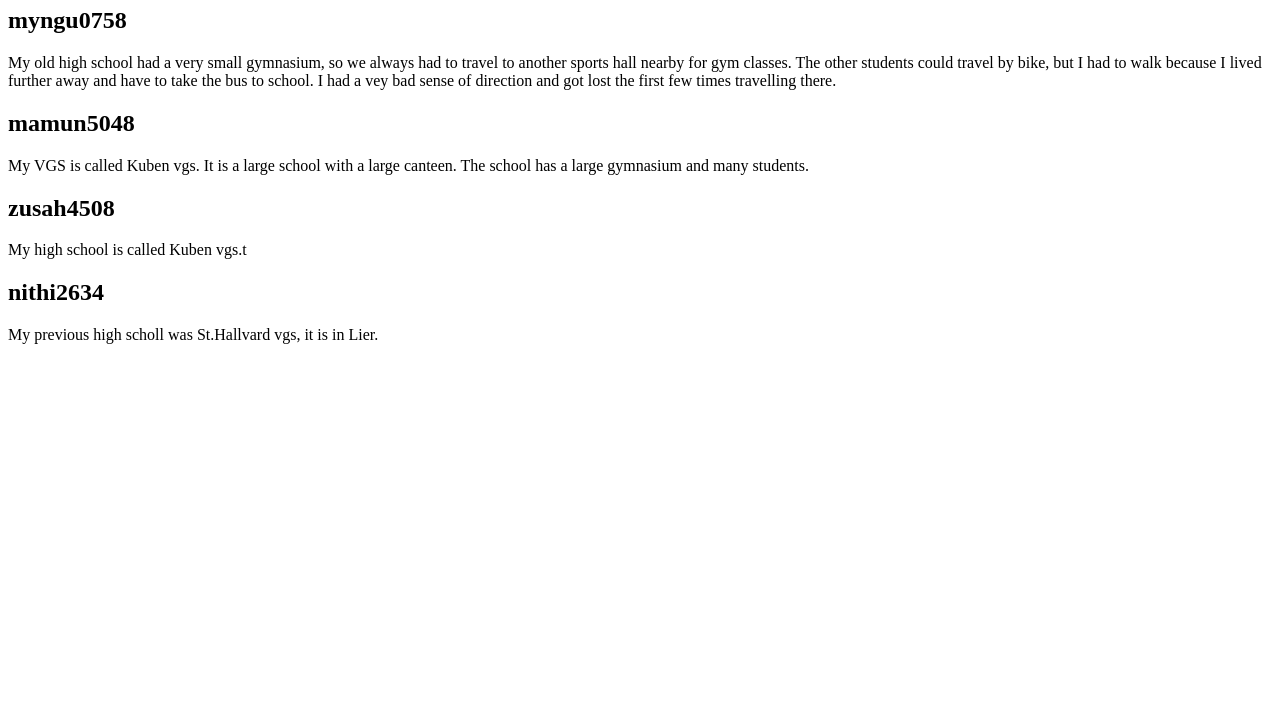
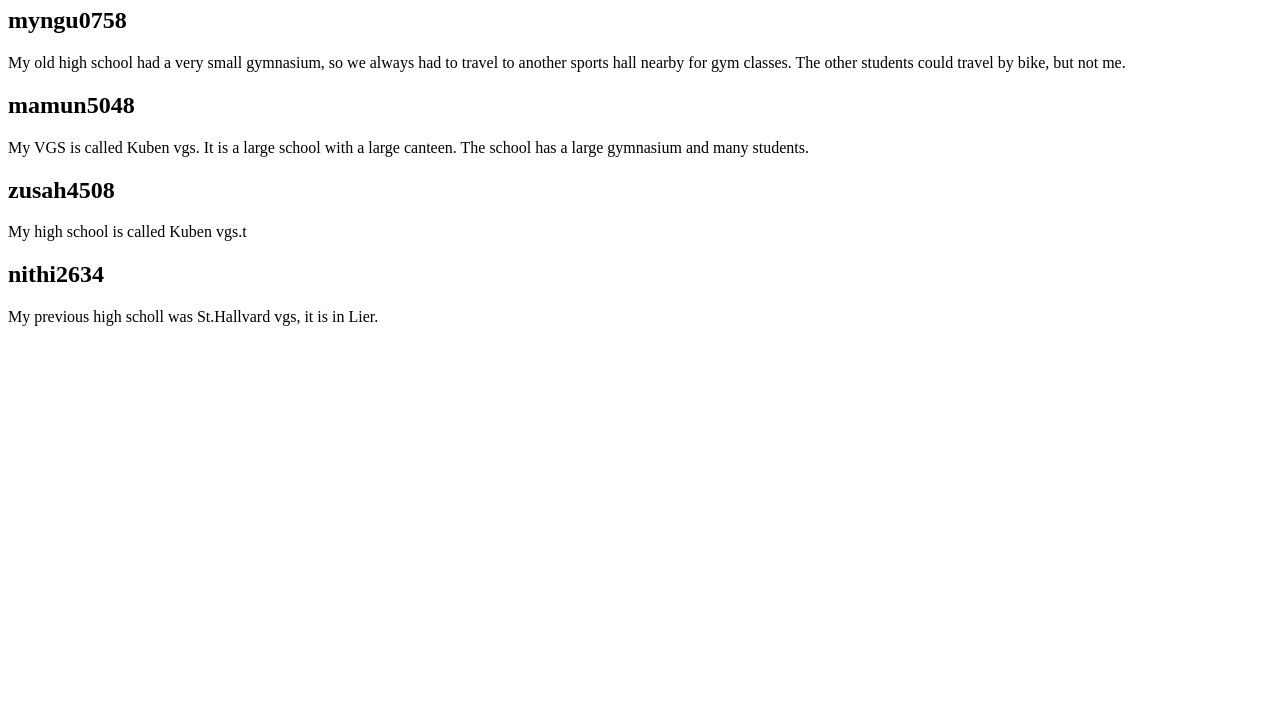
Before and after one commit to OsloMet-web/1stOblig-Gruppe18, a plain HTML site: page secondary.html in a window 1280 px wide. Shown: the part 99-800 px from the top of the page. Drawn offline with Linux system fonts and the light colour scheme.

Commit message:
Update secondary.html
change in GitHub

```diff
--- a/secondary.html
+++ b/secondary.html
@@ -11,8 +11,7 @@
     <h1>Oppgave 1b</h1>
     <h2>myngu0758</h2>
     <p>My old high school had a very small gymnasium, so we always had to travel to another sports hall nearby for gym classes.
-    The other students could travel by bike, but I had to walk because I lived further away and have to take the bus to school.
-    I had a vey bad sense of direction and got lost the first few times travelling there.</p>
+    The other students could travel by bike, but not me.</p>
     <h2>mamun5048</h2>
     <p>My VGS is called Kuben vgs. It is a large school with a large canteen. The school has a large gymnasium and many students. </p>
     <h2>zusah4508</h2>
```
